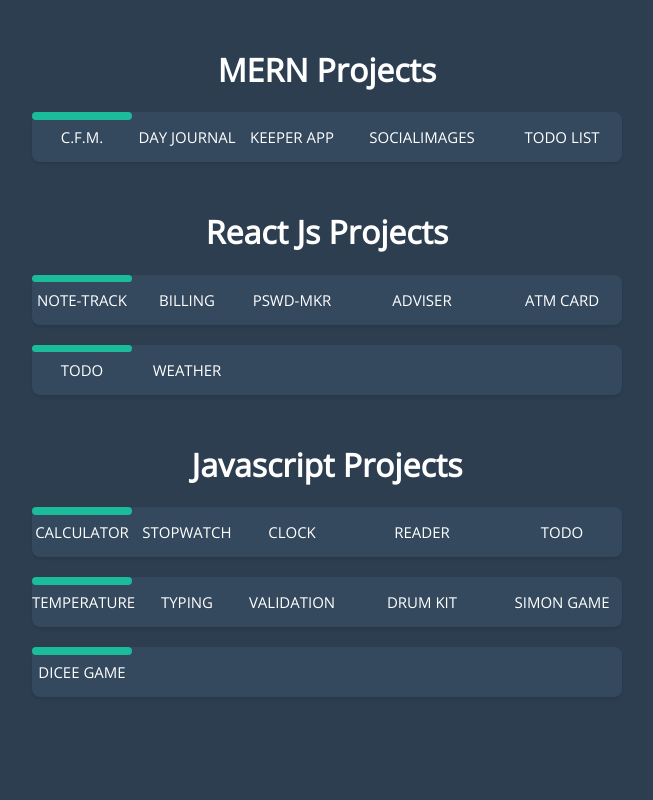
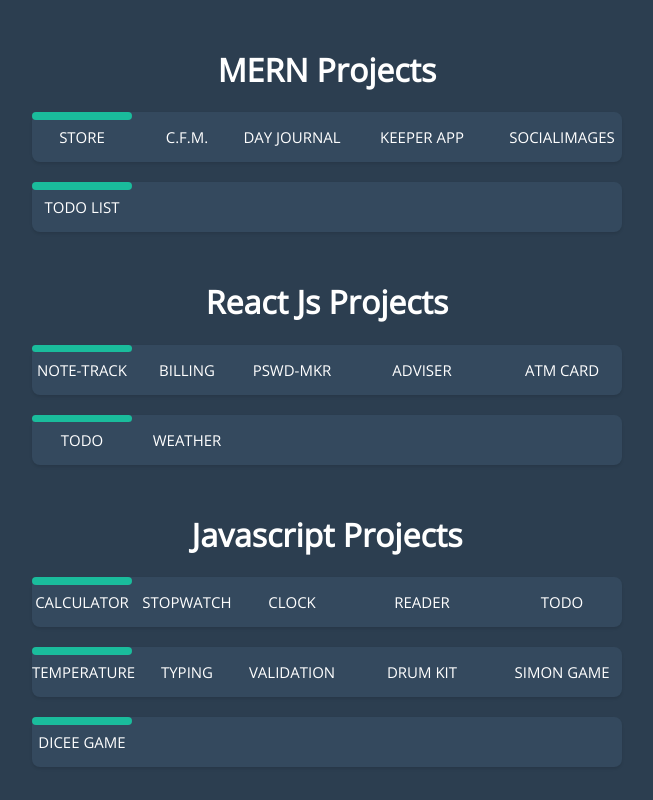
Before and after one commit to ankitbhurji/All-Project-Url, a plain HTML site: page index.html in a window 1280 px wide. Shown: the whole page, without its empty margins (313-966 px from the left). Drawn offline with nearby package versions, Linux system fonts and the light colour scheme.

Commit message:
add dreamy store app

```diff
--- a/index.html
+++ b/index.html
@@ -10,10 +10,14 @@
       <div>
         <h1 style="text-align: center; margin-top: 3rem; color: white;">MERN Projects</h1>
         <nav>
+          <a href="https://dreamy-store-app-frontend.onrender.com/" target="_blank">store</a>
           <a href="https://centralized-file-manager-app.onrender.com/" target="_blank">c.f.m.</a>
           <a href="https://blog-by-nodeandmongodb.onrender.com/" target="_blank">day journal</a>
           <a href="https://keeper-app-by-react.onrender.com/" target="_blank">keeper app</a>
           <a href="https://ma-frontend.onrender.com/" target="_blank">SocialImages</a>
+          <div class="animation start-home"></div>
+        </nav>
+        <nav>
           <a href="https://todo-by-nodeandmongodb.onrender.com/" target="_blank">todo list</a>
           <div class="animation start-home"></div>
         </nav>
```
